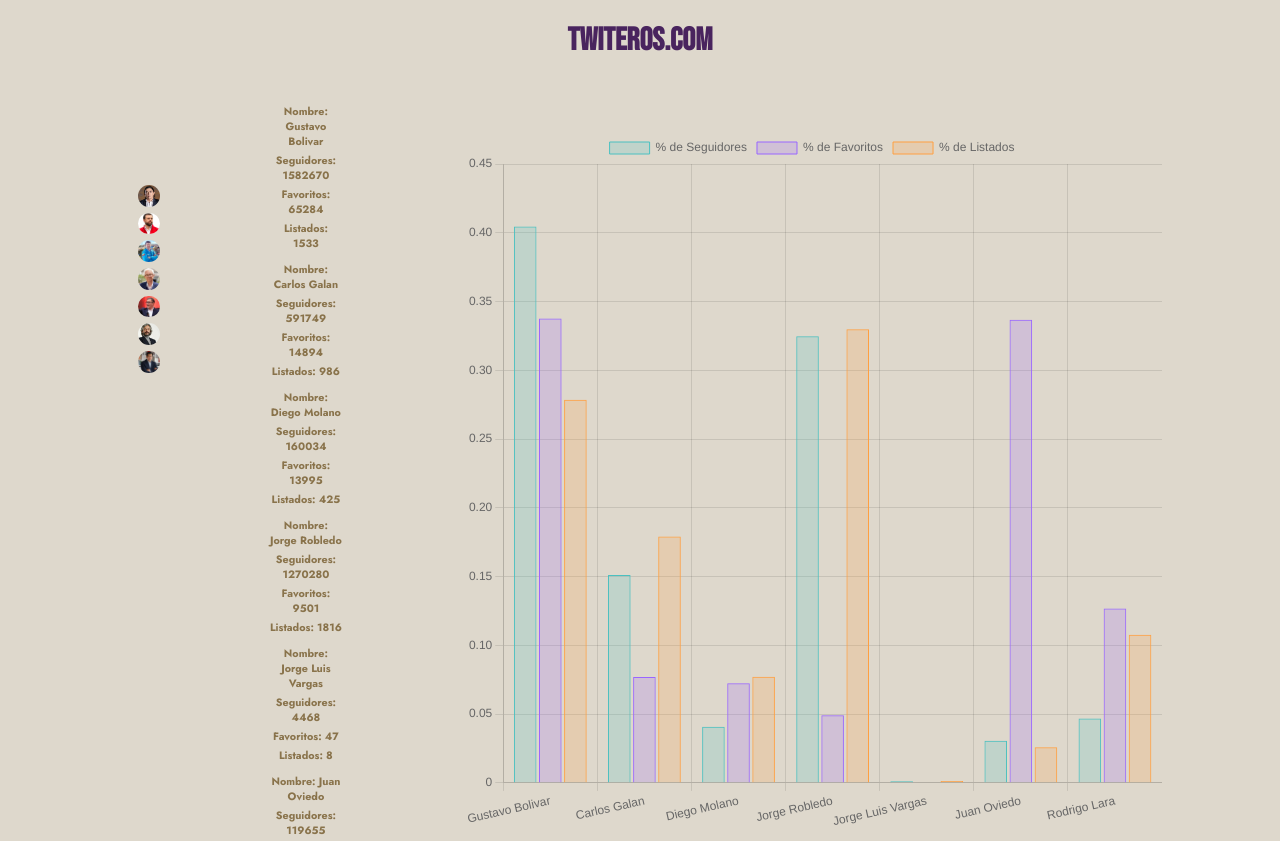
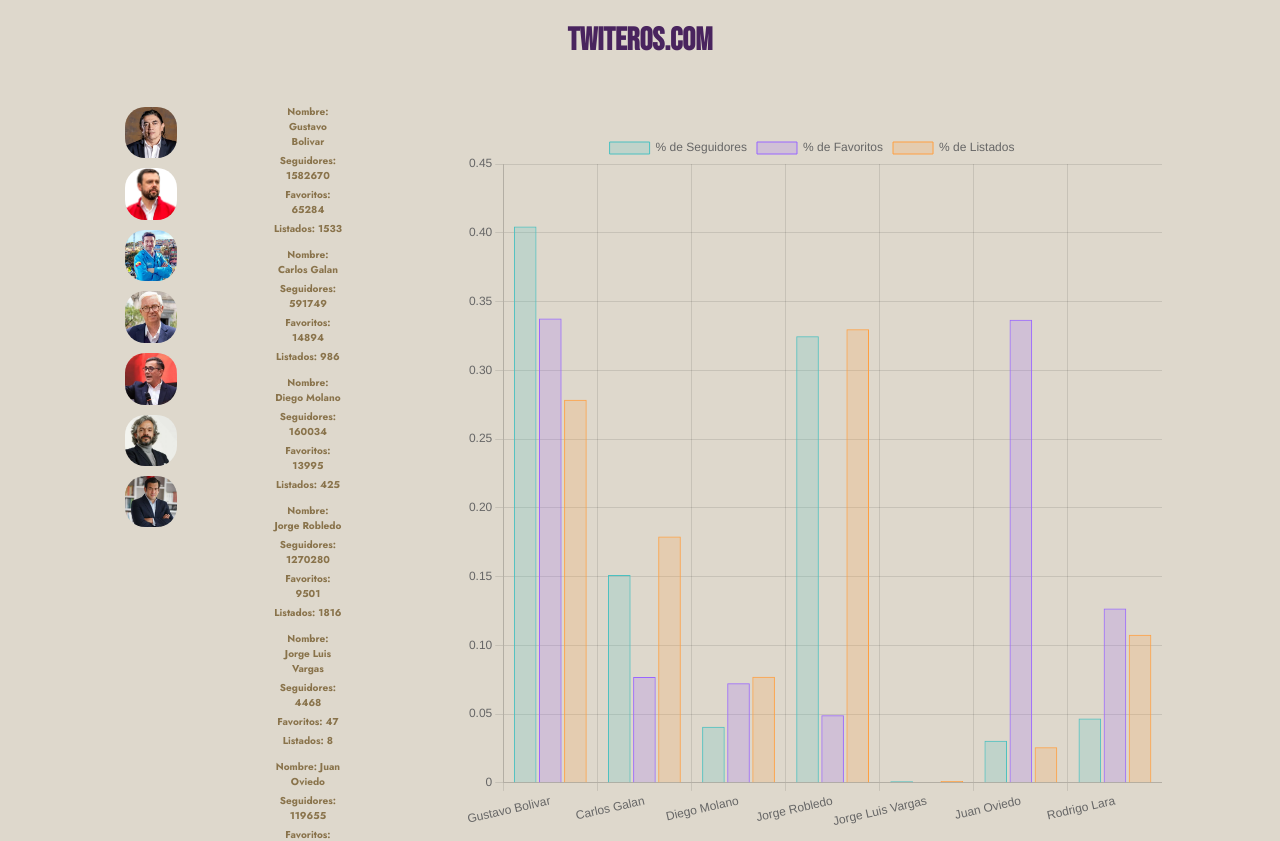
Before and after one commit to JuanMosqueraUD/twiteros.com, a Django app: page / in a window 1280 px wide. Shown: the top 841 px of the page. Run offline with Django 4.2, Linux system fonts and the light colour scheme; data comes from the database, SQL or seed files in the repository.

Commit message:
finalmente
sí yupiii

```diff
--- a/datatwitter/static/css/index.css
+++ b/datatwitter/static/css/index.css
@@ -30,7 +30,6 @@ body {
 
 .containerFotos {
 
-    margin-top: 80px;
     width: fit-content;
     margin: flex;
     background-color: #DED8CC;
@@ -81,6 +80,7 @@ h6 {
     text-align: center;
     margin-top: 2px;
     margin-bottom: 2px;
+    font-size: 10px;
 }
 
 canvas {
@@ -96,8 +96,8 @@ canvas {
     display: block;
     margin-left:20px;
     margin-right: 20px;
-    margin-top: 3px;
-    margin-bottom: 3px;
-    width: 9%; /* reduce the size to 60% to make it 40% smaller */
+    margin-top: 5px;
+    margin-bottom: 5px;
+    width: 21%; /* reduce the size to 60% to make it 40% smaller */
     border-radius: 20px;
 }
```
